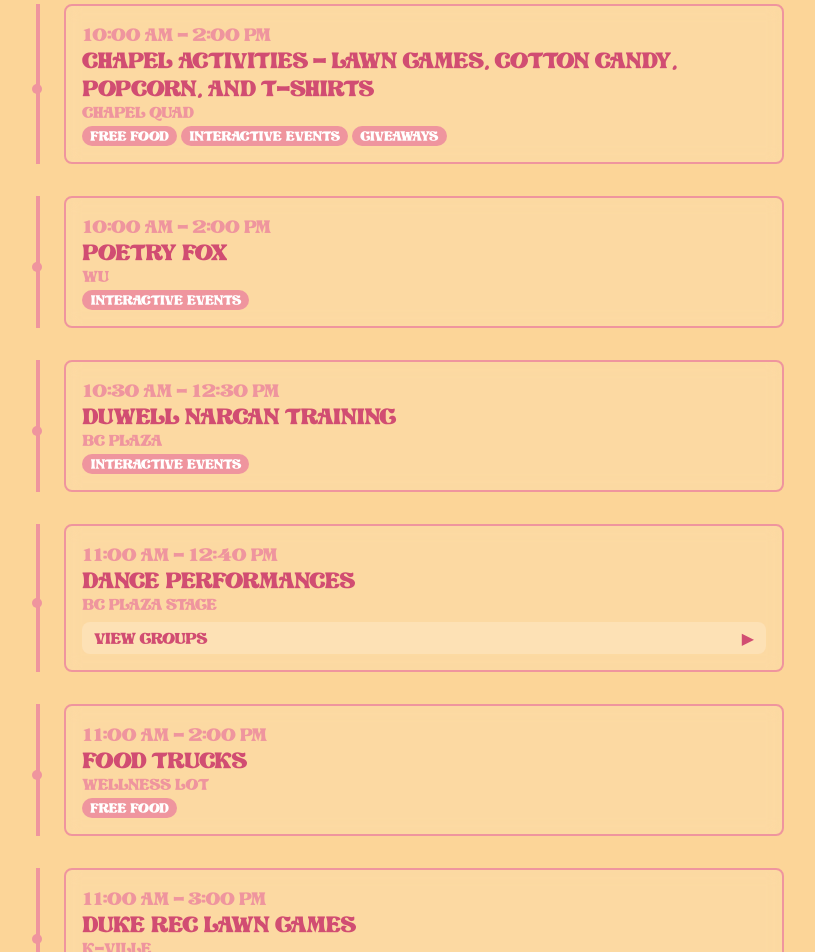
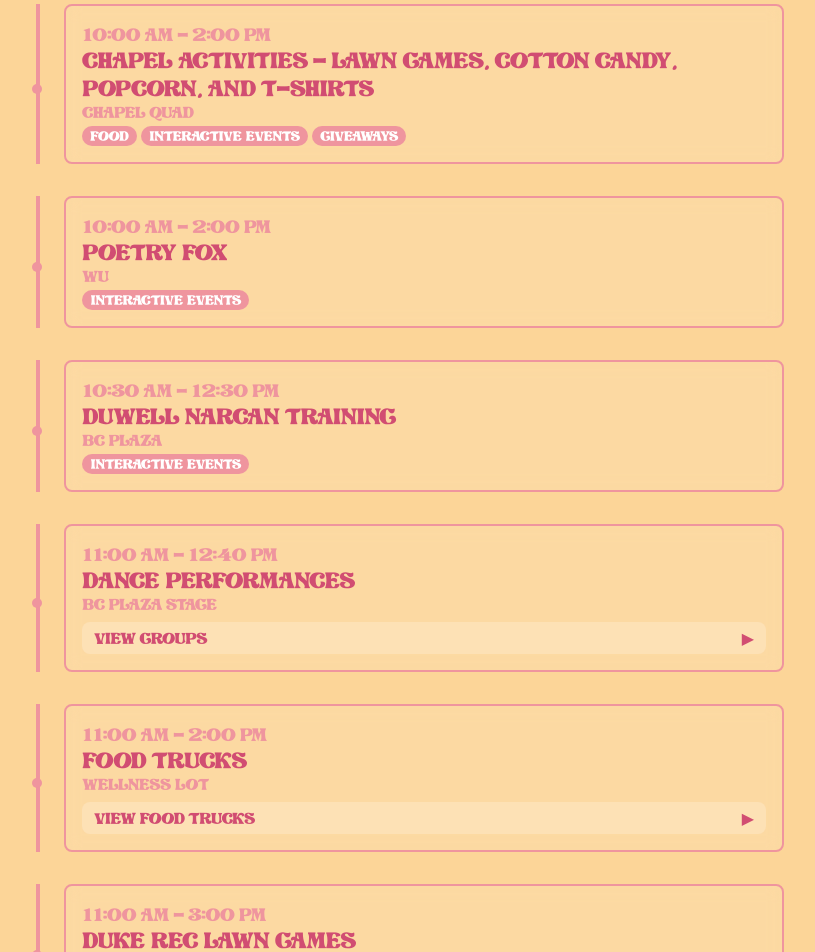
Before and after one commit to kartikeyegupta/ldocartistreveal, a Next.js app: page / in a window 1280 px wide. Shown: the part 1300-2252 px from the top of the page, without its empty margins (240-1055 px from the left). Built offline with nearby package versions, Linux system fonts and the light colour scheme.

Commit message:
food trucks specifed

```diff
--- a/app/page.tsx
+++ b/app/page.tsx
@@ -12,6 +12,7 @@ export default function Schedule() {
   const [expandedDance, setExpandedDance] = useState(false);
   const [showOverlay, setShowOverlay] = useState(false);
   const [expandedConcert, setExpandedConcert] = useState(true);
+  const [expandedFoodTrucks, setExpandedFoodTrucks] = useState(false);
   const [expandedDescriptions, setExpandedDescriptions] = useState<{[key: string]: boolean}>({});
 
   useEffect(() => {
@@ -52,11 +53,11 @@ export default function Schedule() {
       time: "9:00 AM - 11:00 AM",
       event: "Breakfast",
       location: "",
-      categories: ["Free Food"],
+      categories: ["Food"],
       isBreakfast: true,
       subEvents: breakfastEvents
     },
-    { time: "10:00 AM - 2:00 PM", event: "Chapel Activities - Lawn Games, Cotton Candy, Popcorn, and T-shirts", location: "Chapel Quad", categories: ["Free Food", "Interactive Events", "Giveaways"] },
+    { time: "10:00 AM - 2:00 PM", event: "Chapel Activities - Lawn Games, Cotton Candy, Popcorn, and T-shirts", location: "Chapel Quad", categories: ["Food", "Interactive Events", "Giveaways"] },
     { time: "10:00 AM - 2:00 PM", event: "Poetry Fox", location: "WU", categories: ["Interactive Events"] },
     { time: "10:00 AM - 12:00 PM", event: "VR Escape Room", location: "Link MPS Studio - Between Link and Bostock", categories: ["Interactive Events"] },
     {
@@ -97,7 +98,12 @@ export default function Schedule() {
     },
     { time: "10:00 AM - 12:00 PM", event: "VisArts Flower Crown Making + Cowboy Hat Decorating", location: "Chapel Quad", categories: ["Giveaways", "Interactive Events"] },
     { time: "11:00 AM - 3:00 PM", event: "Duke Rec Lawn Games", location: "K-Ville", categories: ["Interactive Events"] },
-    { time: "11:00 AM - 2:00 PM", event: "Food Trucks", location: "Wellness Lot", categories: ["Free Food"] },
+    { time: "11:00 AM - 2:00 PM", event: "Food Trucks", location: "Wellness Lot", categories: ["Food"], isFoodTruck: true, subEvents: [
+      { vendor: "Latin Effect", time: "11:00 AM - 2:00 PM" },
+      { vendor: "Bon Fritay", time: "11:00 AM - 2:00 PM" },
+      { vendor: "Bulkogi", time: "11:00 AM - 2:00 PM" },
+      { vendor: "The Flat Drum", time: "11:00 AM - 2:00 PM" }
+    ] },
     { time: "11:30 AM - 2:30 PM", event: "Chapel Climbs", location: "Chapel", categories: ["Interactive Events"] },
     {
       time: "11:30 AM - 4:30 PM",
@@ -133,7 +139,7 @@ export default function Schedule() {
       description: "Jazz@ is a student organization that seeks to connect the jazz artist with the jazz audience at Duke. We provide live jazz concerts and jazz-related events across campus throughout the year, including favorites like Jazz@ the Mary Lou and the annual Vocal Night. Come join us on and around the Duke Store stage (the bookstore side) 12:30pm on LDOC for lots of jazz tunes, great energy, and special Jazz@ LDOC merch!"
     },
     { time: "12:30 PM - 2:30 PM", event: "Succulents/Mini Pot Station", location: "BC Plaza", categories: ["Interactive Events", "Giveaways"] },
-    { time: "1:00 PM - 3:00 PM", event: "Ice cream, Popcorn, Cotton Candy", location: "BC Plaza", categories: ["Free Food"] },
+    { time: "1:00 PM - 3:00 PM", event: "Ice cream,  Popcorn, Cotton Candy", location: "BC Plaza", categories: ["Food"] },
     { time: "1:00 PM - 3:00 PM", event: "Face Painting", location: "BC Plaza", categories: ["Interactive Events"] },
     {
       time: "1:00 PM - 5:00 PM",
@@ -142,7 +148,7 @@ export default function Schedule() {
       categories: ["Darties"],
       description: "Join Pike and Wayne at the Devil's Blooming Garden in Crowell Quad. Music that embraces nature will permeate the space, daring the listeners to surrender themselves to the beauty of spring. Everyone is welcome in the Garden. Good music. Good eats. Good times."
     },
-    { time: "1:00 PM - 4:00 PM", event: "BSA Cookout", location: "Keohane Quad", categories: ["Free Food"] },
+    { time: "1:00 PM - 4:00 PM", event: "BSA Cookout", location: "Keohane Quad", categories: ["Food"] },
     {
       time: "1:00 PM - 5:00 PM",
       event: "Summer in the Spring",
@@ -194,13 +200,18 @@ export default function Schedule() {
     },
     { time: "1:00 PM - 4:00 PM", event: "Casino Games", location: "Outside Kraft - WU", categories: ["Interactive Events"] },
     { time: "1:00 PM - 2:00 PM", event: "Duke@Nite Trivia", location: "Inside Kraft - WU", categories: ["Interactive Events"] },
-    { time: "2:00 PM - 4:00 PM", event: "I&E Events - Polaroids, Popsicles, Lawn Games", location: "BC Plaza", categories: ["Interactive Events", "Giveaways", "Free Food"] },
+    { time: "2:00 PM - 4:00 PM", event: "I&E Events - Polaroids, Popsicles, Lawn Games", location: "BC Plaza", categories: ["Interactive Events", "Giveaways", "Food"] },
     { time: "2:00 PM - 3:30 PM", event: "Stuff-a-Critter", location: "Chapel Quad", categories: ["Interactive Events", "Giveaways"] },
     { time: "2:00 PM - 4:00 PM", event: "Karaoke", location: "Wellness", categories: ["Interactive Events"] },
-    { time: "3:00 PM - 6:00 PM", event: "Penn Pavilion BBQ", location: "Penn Pavilion", categories: ["Free Food"] },
+    { time: "3:00 PM - 6:00 PM", event: "Penn Pavilion BBQ", location: "Penn Pavilion", categories: ["Food"] },
     { time: "3:30 PM - 5:00 PM", event: "Duke PAWS - Therapy Dogs", location: "BC Plaza", categories: ["Interactive Events"] },
-    { time: "10:00 PM - 11:59 PM", event: "Food Trucks", location: "Wellness Lot", categories: ["Free Food"] },
-    { time: "10:00 PM - 10:30 PM", event: "Midnight Pizza", location: "Chapel Quad", categories: ["Free Food"] }
+    { time: "10:00 PM - 11:59 PM", event: "Food Trucks", location: "Wellness Lot", categories: ["Food"], isFoodTruck: true, subEvents: [
+      { vendor: "Bruster's", time: "10:00 PM - 11:59 PM" },
+      { vendor: "Sister Liu's", time: "10:00 PM - 11:59 PM" },
+      { vendor: "Gussy's", time: "10:00 PM - 11:59 PM" },
+      { vendor: "Yalla!", time: "10:00 PM - 11:59 PM" }
+    ] },
+    { time: "10:00 PM - 10:30 PM", event: "Midnight Pizza", location: "Chapel Quad", categories: ["Food"] }
   ];
 
   // Function to parse time string into minutes since midnight
@@ -427,14 +438,14 @@ export default function Schedule() {
                 All
               </button>
               <button
-                onClick={() => setActiveFilter("Free Food")}
+                onClick={() => setActiveFilter("Food")}
                 className={`px-4 py-2 rounded-full font-[family-name:var(--font-love-craft)] transition-colors ${
-                  activeFilter === "Free Food"
+                  activeFilter === "Food"
                     ? 'bg-[#d14d72] text-white'
                     : 'bg-white/10 text-[#d14d72] hover:bg-[#ef959e] hover:text-white'
                 }`}
               >
-                Free Food
+                Food
               </button>
               <button
                 onClick={() => setActiveFilter("Interactive Events")}
@@ -598,7 +609,32 @@ export default function Schedule() {
                         )}
                       </div>
                     )}
-                    {event.categories.length > 0 && !event.isBreakfast && !event.isDance && !event.isConcert && (
+                    {event.isFoodTruck && (
+                      <div className="mt-2">
+                        <button
+                          onClick={() => setExpandedFoodTrucks(!expandedFoodTrucks)}
+                          className="w-full px-3 py-1 rounded-lg bg-white/20 hover:bg-white/30 text-[#d14d72] font-[family-name:var(--font-love-craft)] flex items-center justify-between transition-colors text-sm"
+                        >
+                          <span>View Food Trucks</span>
+                          <span className="text-base">{expandedFoodTrucks ? '▼' : '▶'}</span>
+                        </button>
+                        {expandedFoodTrucks && (
+                          <div className="mt-2 space-y-1">
+                            {event.subEvents.map((truck, i) => (
+                              <div
+                                key={i}
+                                className="px-3 py-1 rounded-lg bg-white/10 border border-[#ef959e]/30 hover:bg-white/20 transition-colors text-sm"
+                              >
+                                <div className="text-[#d14d72] font-[family-name:var(--font-love-craft)]">
+                                  {truck.vendor} - {truck.time}
+                                </div>
+                              </div>
+                            ))}
+                          </div>
+                        )}
+                      </div>
+                    )}
+                    {event.categories.length > 0 && !event.isBreakfast && !event.isDance && !event.isConcert && !event.isFoodTruck && (
                       <div className="flex flex-wrap gap-1 mt-1">
                         {event.categories.map((category, i) => (
                           <button
```
